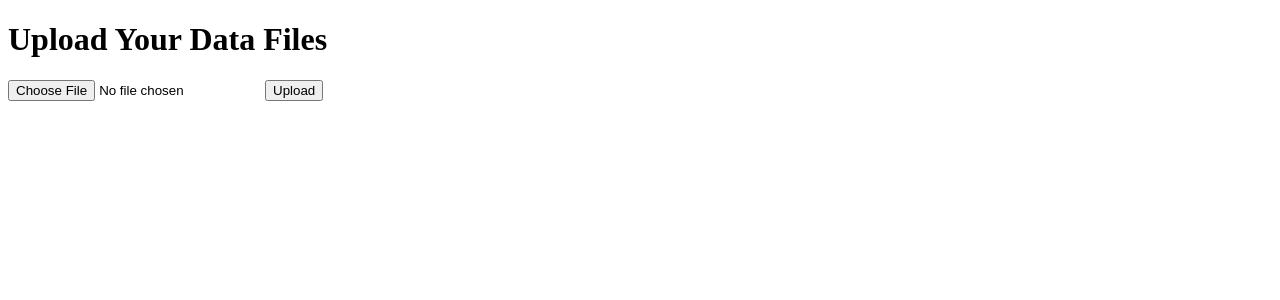
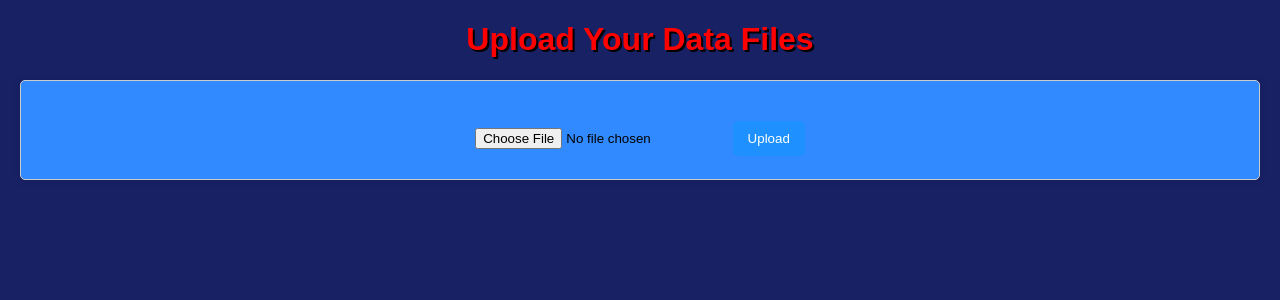
Before and after one commit to realyashsehgal/data_cleaner, a Flask app: page / in a window 1280 px wide. Shown: the top 300 px of the page. Run offline with Flask 3, Linux system fonts and the light colour scheme.

Commit message:
web page designing part 1

```diff
--- a/app.py
+++ b/app.py
@@ -1,23 +1,19 @@
 from flask import Flask, render_template, request, redirect, url_for, send_from_directory
 import os
+import pandas as pd
 from src.data_cleaner import clean_data
-import pandas as pd
 
-app = Flask(__name__)
-
+app = Flask(__name__, template_folder='templates', static_folder='static')
 
 app.config['UPLOAD_FILES'] = 'data/raw'
 app.config['CLEANED_DATA'] = 'data/cleaned'
 
-
 os.makedirs(app.config['UPLOAD_FILES'], exist_ok=True)
 os.makedirs(app.config['CLEANED_DATA'], exist_ok=True)
-
 
 @app.route('/')
 def upload_file():
     return render_template('upload.html')
-
 
 @app.route('/upload', methods=['POST'])
 def upload():
@@ -29,36 +25,28 @@ def upload():
     if file.filename == '':
         return redirect(request.url)
 
-
     file_path = os.path.join(app.config['UPLOAD_FILES'], file.filename)
     file.save(file_path)
-
 
     cleaned_filepath = os.path.join(app.config['CLEANED_DATA'], f'cleaned_{file.filename}')
     clean_data(file_path, cleaned_filepath)
 
-
     return redirect(url_for('result', filename=f'cleaned_{file.filename}'))
-
-
 
 @app.route('/result/<filename>')
 def result(filename):
+    cleaned_filepath = os.path.join(app.config['CLEANED_DATA'], filename)
 
-    cleaned_filepath = os.path.join(app.config['CLEANED_DATA'], filename)
+
     df = pd.read_csv(cleaned_filepath)
-
 
     table_html = df.to_html(classes='table table-striped', index=False)
 
-
     return render_template('result.html', table_html=table_html)
-
 
 @app.route('/download/<filename>')
 def download_file(filename):
     return send_from_directory(app.config['CLEANED_DATA'], filename)
 
-
 if __name__ == '__main__':
     app.run(debug=True)
--- a/static/css/styles.css
+++ b/static/css/styles.css
@@ -1,12 +1,43 @@
 body {
     font-family: Arial, sans-serif;
     margin: 20px;
+    background-color: #172164;
 }
 
 h1 {
-    color: #333;
+    color: red;
+    text-align: center;
+    text-shadow: 2px 2px black;
+    font-weight: bold;
+}
+#container {
+    text-align: center; /* Center text inside the container */
+    padding: 20px; /* Optional: Add some padding */
+    border: 1px solid #ccc; /* Optional: Add a border */
+    border-radius: 5px; /* Optional: Add rounded corners */
+    background-color: rgb(49, 138, 255); /* Optional: Set a background color for the form */
+    box-shadow: 0 0 10px rgba(0, 0, 0, 0.1); /* Optional: Add a shadow effect */
 }
 
+input[type="file"] {
+    margin-bottom: 10px; /* Space between the input and button */
+}
+
+button {
+    padding: 10px 15px; /* Add some padding to the button */
+    background-color: #1E90FF; /* Button color */
+    color: white; /* Text color */
+    border: none; /* Remove default border */
+    border-radius: 5px; /* Optional: Add rounded corners */
+    cursor: pointer; /* Change cursor to pointer */
+}
+
+button:hover {
+    background-color: #0e76a8; /* Darker shade on hover */
+}
 form {
     margin-top: 20px;
+    align-self: center;
+    align-items: center;
+    align-content: center;
 }
--- a/templates/result.html
+++ b/templates/result.html
@@ -3,7 +3,7 @@
 <head>
     <meta charset="UTF-8">
     <meta name="viewport" content="width=device-width, initial-scale=1.0">
-    <!-- <link rel="stylesheet" href="{{ url_for('static', filename='css/styles.css') }}"> -->
+    <link rel="stylesheet" href="{{ url_for('static', filename='css/styles.css') }}">
     <title>Data Cleaned</title>
 </head>
 <body>
--- a/templates/upload.html
+++ b/templates/upload.html
@@ -1,15 +1,21 @@
 <!DOCTYPE html>
 <html lang="en">
+
 <head>
     <meta charset="UTF-8">
     <meta name="viewport" content="width=device-width, initial-scale=1.0">
+    <link rel="stylesheet" href="{{ url_for('static', filename='css/styles.css') }}">
     <title>Upload Data</title>
 </head>
+
 <body>
     <h1>Upload Your Data Files</h1>
-    <form action="/upload" method="post" enctype="multipart/form-data">
-        <input type="file" name="file" required>
-        <button type="submit">Upload</button>
-    </form>
+    <div id = "container">
+        <form action="/upload" method="post" enctype="multipart/form-data">
+            <input type="file" name="file" required>
+            <button type="submit">Upload</button>
+        </form>
+    </div>
 </body>
+
 </html>
```
